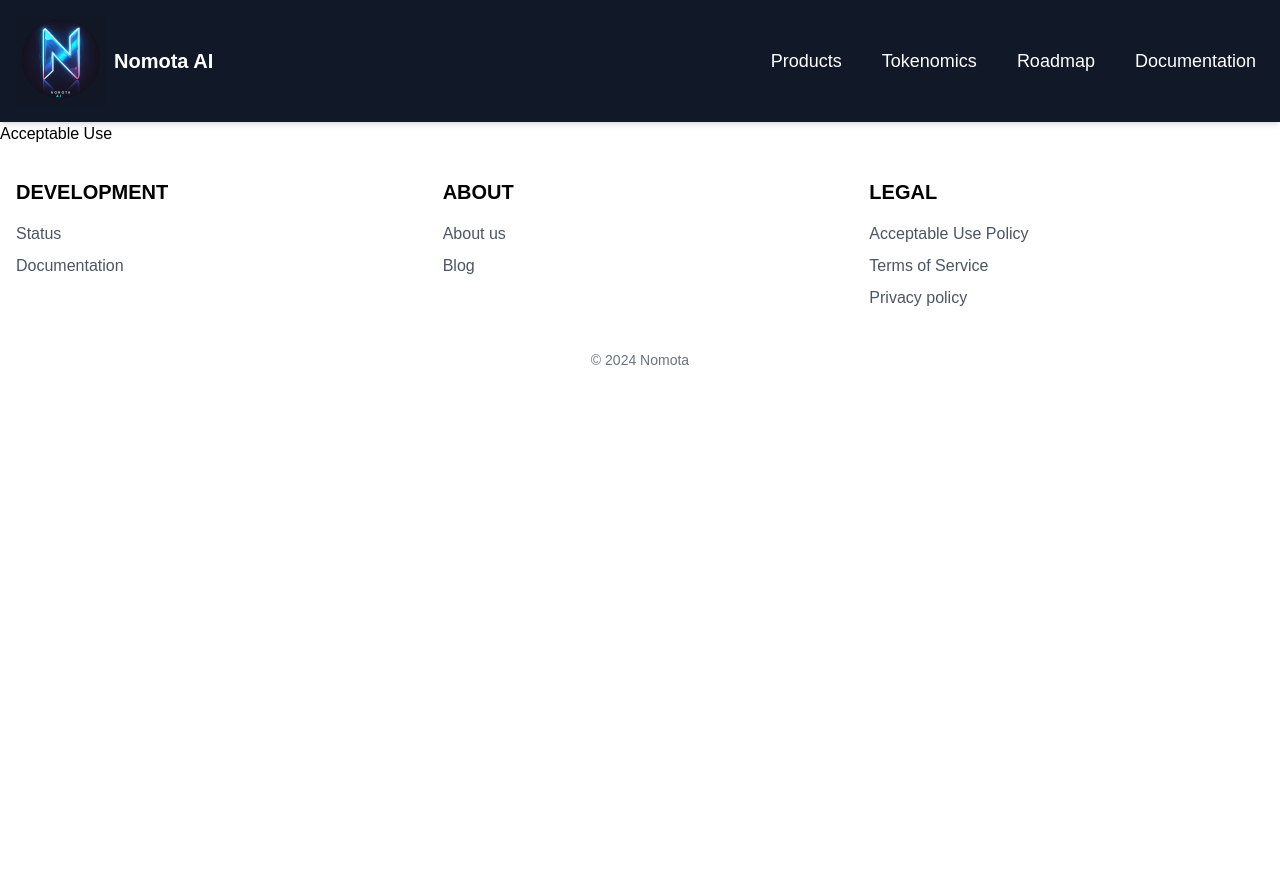
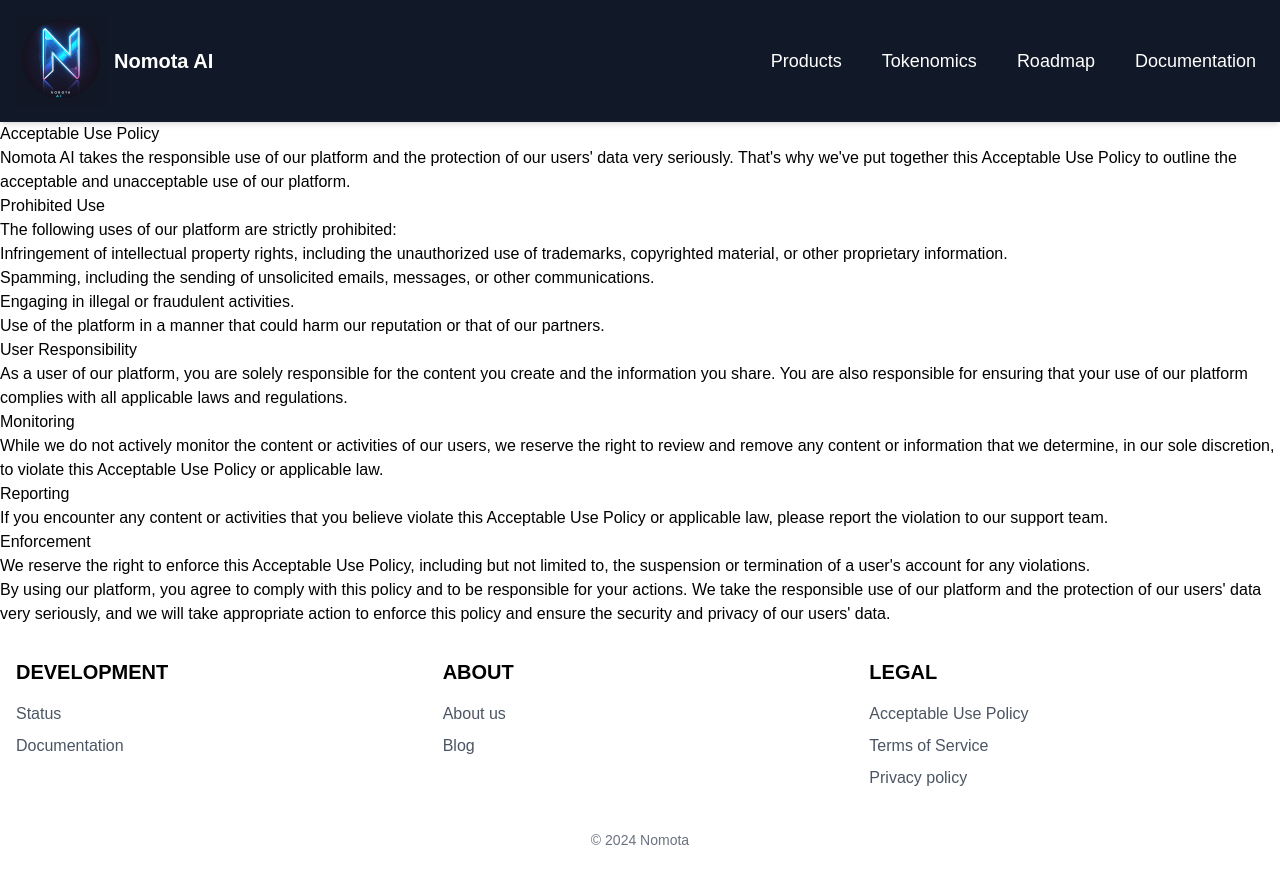
Before and after one commit to MohanVarma1965/NomotaAI, a React (Create React App) app: page /acceptable-use in a window 1280 px wide. Before the commit the page ends 800 px from the top, so only its background shows below. Built offline with nearby package versions, Linux system fonts and the light colour scheme.

Commit message:
Acceptable use, terms of service

```diff
--- a/src/components/Pages/AcceptableUse.tsx
+++ b/src/components/Pages/AcceptableUse.tsx
@@ -5,8 +5,51 @@
   useTitle("Nomota AI - Acceptable Use")
   return (
     <div>
-      <h1>Acceptable Use</h1>
+      <h1>Acceptable Use Policy</h1>
+      <p>
+        Nomota AI takes the responsible use of our platform and the protection of our users' data very seriously. That's why we've put together this Acceptable Use Policy to outline the acceptable and unacceptable use of our platform.
+      </p>
 
+      <h2>Prohibited Use</h2>
+      <p>
+        The following uses of our platform are strictly prohibited:
+      </p>
+      <ul>
+        <li>
+          Infringement of intellectual property rights, including the unauthorized use of trademarks, copyrighted material, or other proprietary information.
+        </li>
+        <li>
+          Spamming, including the sending of unsolicited emails, messages, or other communications.
+        </li>
+        <li>
+          Engaging in illegal or fraudulent activities.
+        </li>
+        <li>
+          Use of the platform in a manner that could harm our reputation or that of our partners.
+        </li>
+      </ul>
+
+      <h2>User Responsibility</h2>
+      <p>
+        As a user of our platform, you are solely responsible for the content you create and the information you share. You are also responsible for ensuring that your use of our platform complies with all applicable laws and regulations.
+      </p>
+
+      <h2>Monitoring</h2>
+      <p>
+        While we do not actively monitor the content or activities of our users, we reserve the right to review and remove any content or information that we determine, in our sole discretion, to violate this Acceptable Use Policy or applicable law.
+      </p>
+      <h2>Reporting</h2>
+      <p>
+        If you encounter any content or activities that you believe violate this Acceptable Use Policy or applicable law, please report the violation to our support team.
+      </p>
+      <h2>Enforcement</h2>
+      <p>
+        We reserve the right to enforce this Acceptable Use Policy, including but not limited to, the suspension or termination of a user's account for any violations.
+      </p>
+
+      <p>
+        By using our platform, you agree to comply with this policy and to be responsible for your actions. We take the responsible use of our platform and the protection of our users' data very seriously, and we will take appropriate action to enforce this policy and ensure the security and privacy of our users' data.
+      </p>
     </div>
   );
 };
--- a/src/components/Pages/TermsOfService.tsx
+++ b/src/components/Pages/TermsOfService.tsx
@@ -6,7 +6,30 @@
   return (
     <div>
       <h1>Terms of Service</h1>
+      <h1>Terms of Service for the usage of our CGP/GPU marketplace</h1>
+      <p>The terms of usage will be published soon</p>
 
+      <h1>Terms of Service for the usage of our bots</h1>
+      <h2>User Responsibility</h2>
+      <p>
+        You are solely responsible for your use of our platform and for ensuring that your use complies with all applicable laws and regulations.
+      </p>
+      <h2>Content</h2>
+      <p>You are solely responsible for the content that you create, upload, or otherwise make available on our platform. You grant us a non-exclusive, royalty-free, worldwide, perpetual license to use, copy, modify, and distribute your content in connection with our platform.</p>
+      <h2>Proprietary Rights</h2>
+      <p>Our platform and all intellectual property rights related to it are the exclusive property of PAAL and its licensors. You acknowledge and agree that you have no right to use our platform or any related intellectual property except as expressly provided in this Agreement.</p>
+
+      <h2>Disclaimer of Warranties</h2>
+      <p>Our platform is provided on an "as is" and "as available" basis. We make no representations or warranties of any kind, express or implied, as to the operation of our platform or the information, content, materials, or products included on our platform.</p>
+
+      <h2>Limitation of Liability</h2>
+      <p>We will not be liable for any damages of any kind arising from the use of our platform, including but not limited to direct, indirect, incidental, punitive, and consequential damages.</p>
+
+      <h2>Changes to the Agreement</h2>
+      <p>We may modify this Agreement from time to time, and any changes will be posted on our platform. Your continued use of our platform after any changes have been posted constitutes your acceptance of the modified Agreement.</p>
+
+      <h2>Termination</h2>
+      <p>We may terminate this Agreement at any time, for any reason, with or without notice. Upon termination, you will no longer have the right to access or use our platform.</p>
     </div>
   );
 };
```
